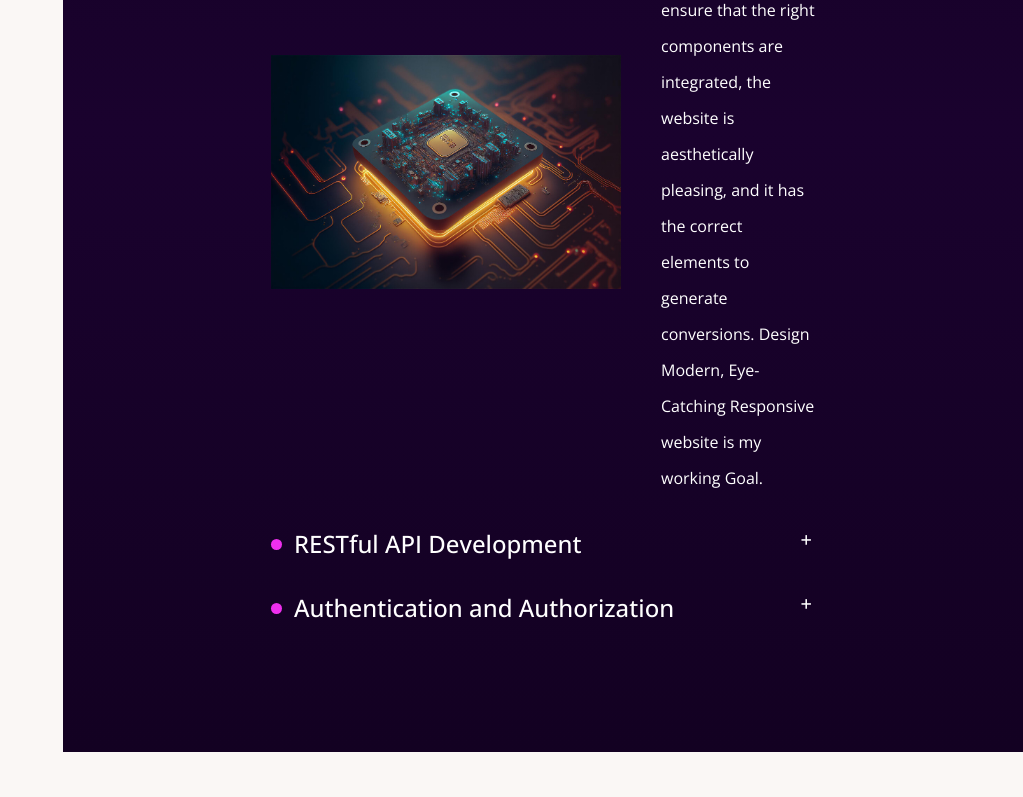
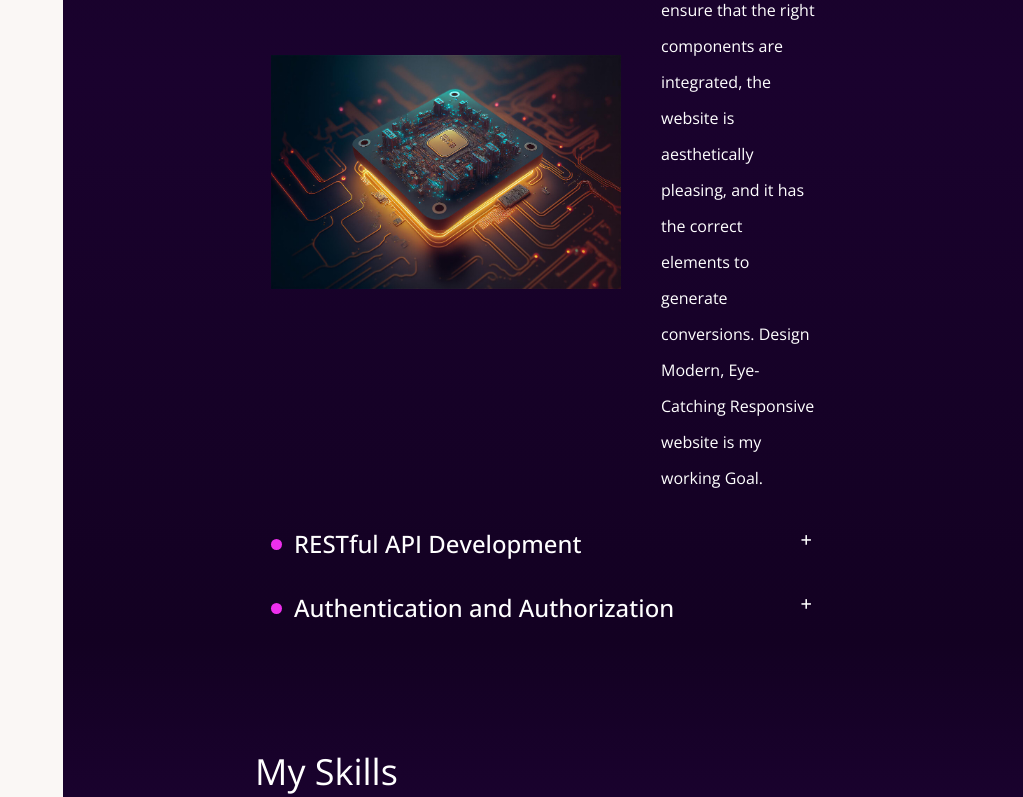
Before and after one commit to FuadTalukder85/fuad-talukder, a Next.js app: page /about-me in a window 1280 px wide. Shown: the part 2000-2797 px from the top of the page, without its empty margins (257-1280 px from the left). Before the commit the page ends 2752 px from the top, so only its background shows below. Built offline with nearby package versions, Linux system fonts and the light colour scheme.

Commit message:
update skills

```diff
--- a/src/app/about-me/page.tsx
+++ b/src/app/about-me/page.tsx
@@ -13,6 +13,7 @@ import aboutMeImg03 from "../../assets/aboutMeImg/aboutMeImg03.png";
 import "../about-me/aboutMe.css";
 import Image from "next/image";
 import Service from "@/component/service/Service";
+import Skill from "@/component/skill/Skill";
 const AboutMePage = ({ skills }: { skills: Inputs[] }) => {
   return (
     <AnimatePresence mode="wait">
@@ -146,8 +147,12 @@ const AboutMePage = ({ skills }: { skills: Inputs[] }) => {
         </div>
       </div>
       {/* what i do */}
+      <div className="bg-color px-48 pt-28">
+        <Service></Service>
+      </div>
+      {/* skills  */}
       <div className="bg-color px-48 pb-28 pt-28">
-        <Service></Service>
+        <Skill skill={skills}></Skill>
       </div>
 
       {/* <div className="md:flex gap-20 p-10">
--- a/src/component/skill/Skill.tsx
+++ b/src/component/skill/Skill.tsx
@@ -4,12 +4,13 @@ import React from "react";
 const Skill = ({ skill }: { skill: Inputs[] }) => {
   return (
     <div>
-      <h1 className="text-white text-3xl mt-10 border-b-4 border-red-500 w-[330px]">
-        Skill
-      </h1>
-      <div className="grid grid-cols-2 md:grid-cols-4 gap-4 mt-5 text-white">
+      <h5 className="text-4xl text-white ">My Skills</h5>
+      <div className="grid grid-cols-2 md:grid-cols-4 gap-4 mt-16 text-white">
         {skill?.map((skill, index) => (
-          <button key={index} className="bg-red-500 p-1 me-2">
+          <button
+            key={index}
+            className="border border-[#ee2fee] p-1 py-3 hover:bg-[#ee2fee] hover:scale-105 transition-all duration-500"
+          >
             {skill.skill}
           </button>
         ))}
```
